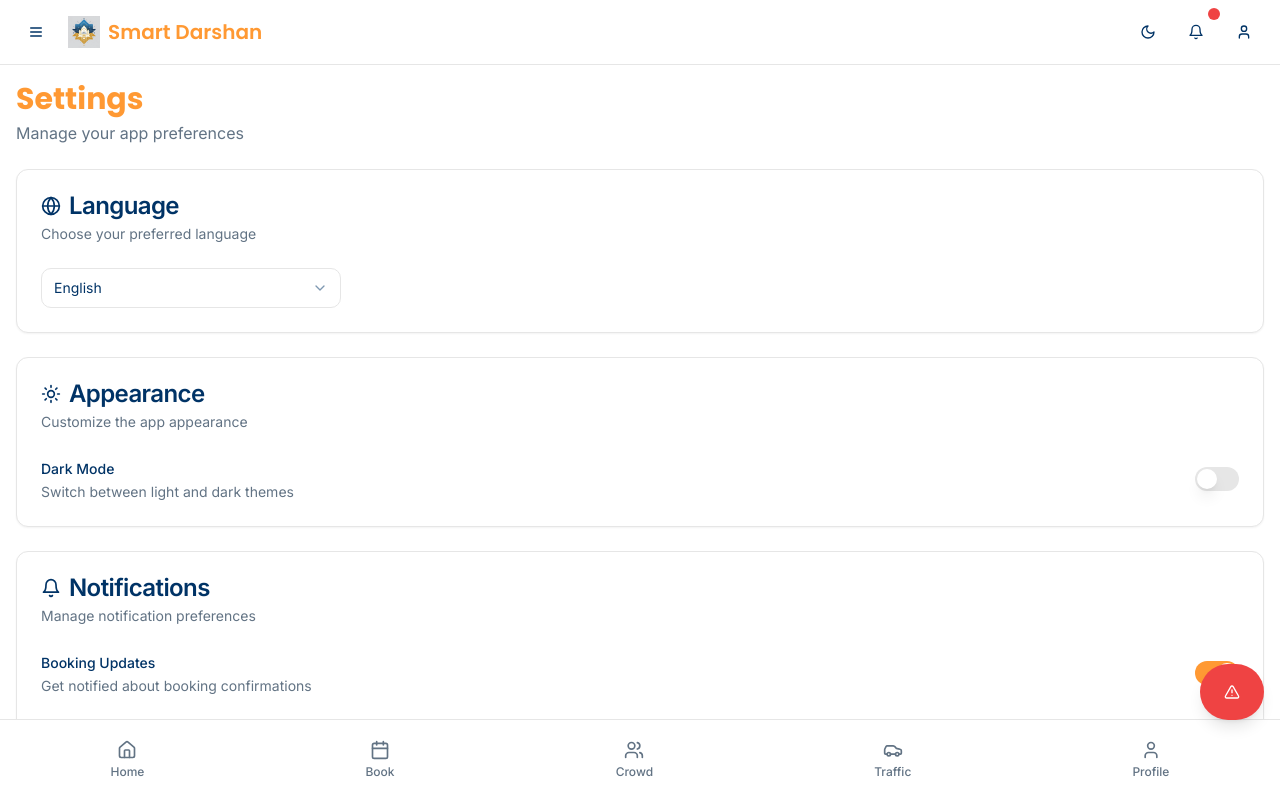
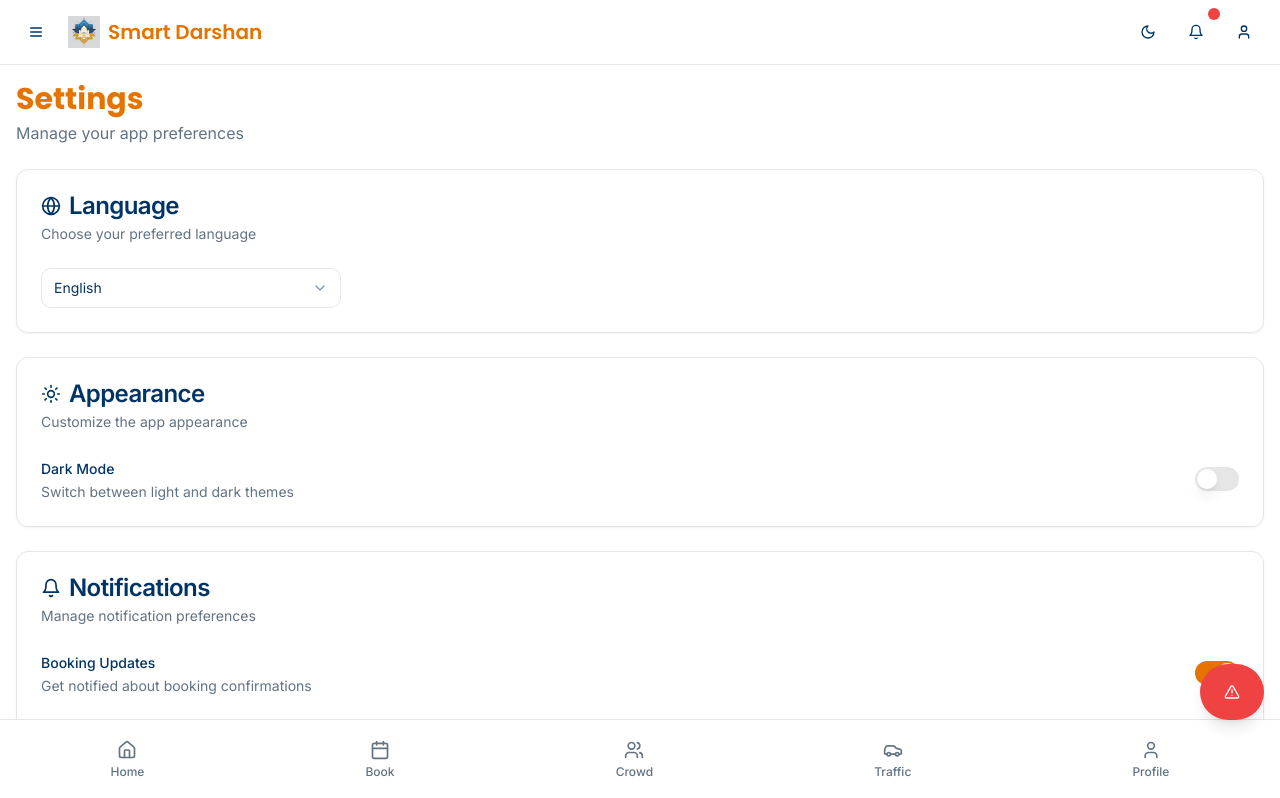
Before and after one commit to dikshant363/smart-darshan-19025, a React (Vite) app: page /settings in a window 1280 px wide. Shown: the top 798 px of the page. Built offline with nearby package versions, Linux system fonts and the light colour scheme; the HTML template or start-up script is replaced by a standard one.

Commit message:
Fix color contrast for SEO

```diff
--- a/src/index.css
+++ b/src/index.css
@@ -20,10 +20,10 @@ All colors MUST be HSL.
     --popover: 0 0% 100%;
     --popover-foreground: 210 100% 20%;
 
-    /* Primary: Saffron Orange */
-    --primary: 30 100% 60%;
+    /* Primary: Saffron Orange (darkened for WCAG AA contrast 4.5:1) */
+    --primary: 30 100% 45%;
     --primary-foreground: 0 0% 100%;
-    --primary-glow: 30 100% 70%;
+    --primary-glow: 30 100% 55%;
 
     /* Secondary: Deep Blue */
     --secondary: 210 100% 20%;
@@ -42,7 +42,7 @@ All colors MUST be HSL.
 
     --border: 0 0% 90%;
     --input: 0 0% 90%;
-    --ring: 30 100% 60%;
+    --ring: 30 100% 45%;
 
     --radius: 0.75rem;
 
@@ -84,10 +84,10 @@ All colors MUST be HSL.
     --popover: 210 100% 6%;
     --popover-foreground: 0 0% 95%;
 
-    /* Primary: Saffron Orange (darker) */
-    --primary: 30 90% 55%;
+    /* Primary: Saffron Orange (adjusted for dark mode) */
+    --primary: 30 95% 50%;
     --primary-foreground: 210 100% 4%;
-    --primary-glow: 30 85% 65%;
+    --primary-glow: 30 90% 60%;
 
     /* Secondary: Deep Blue (lighter) */
     --secondary: 210 80% 25%;
@@ -105,7 +105,7 @@ All colors MUST be HSL.
 
     --border: 210 50% 15%;
     --input: 210 50% 15%;
-    --ring: 30 90% 55%;
+    --ring: 30 95% 50%;
     --sidebar-background: 240 5.9% 10%;
     --sidebar-foreground: 240 4.8% 95.9%;
     --sidebar-primary: 224.3 76.3% 48%;
```
